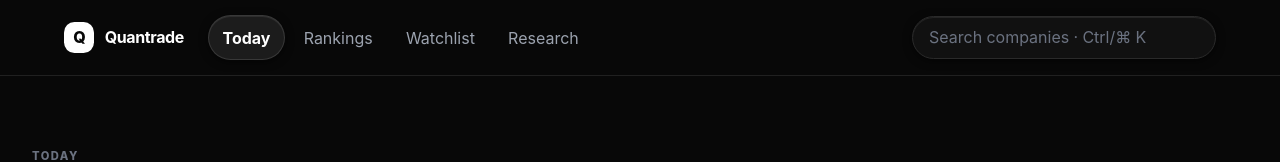
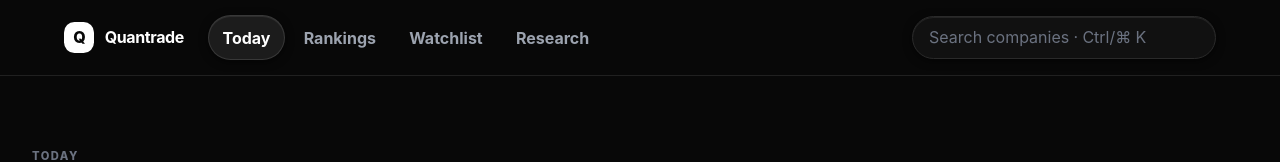
Before and after one commit to mobyyyc/Quantrade, a Next.js app in the folder apps/web/: page / in a window 1280 px wide. Shown: the top 162 px of the page. Built offline with nearby package versions, Linux system fonts and the light colour scheme; no server answers; the database is empty.

Commit message:
fix: stabilize navigation selection

```diff
--- a/apps/web/src/app/globals.css
+++ b/apps/web/src/app/globals.css
@@ -48,6 +48,7 @@ button, a[href] { cursor: pointer; }
 .brand-mark { display: grid; place-items: center; width: 1.9rem; height: 1.9rem; border-radius: .65rem; background: var(--foreground); color: var(--canvas); font-weight: 850; }
 .desktop-nav { display: flex; gap: .25rem; }
 .nav-link, .text-link, .back-link, .sidebar-link { color: var(--muted); border: 1px solid transparent; border-radius: 9999px; padding: .58rem .85rem; transition: color 150ms var(--ease), background-color 150ms var(--ease), border-color 150ms var(--ease), box-shadow 150ms var(--ease); }
+.nav-link { font-weight: 650; }
 .nav-link-active { color: var(--foreground); background: var(--surface-strong); border-color: rgb(255 255 255 / .12); box-shadow: var(--control-shadow); font-weight: 650; }
 .header-search { width: min(19rem, 28vw); margin-left: auto; }
 .header-search input, .date-form input { width: 100%; min-height: 2.65rem; border: 1px solid var(--line); border-radius: 9999px; padding: 0 1rem; background: var(--surface); color: var(--foreground); box-shadow: var(--control-shadow); transition: color 150ms var(--ease), background-color 150ms var(--ease), border-color 150ms var(--ease), box-shadow 150ms var(--ease); }
```
